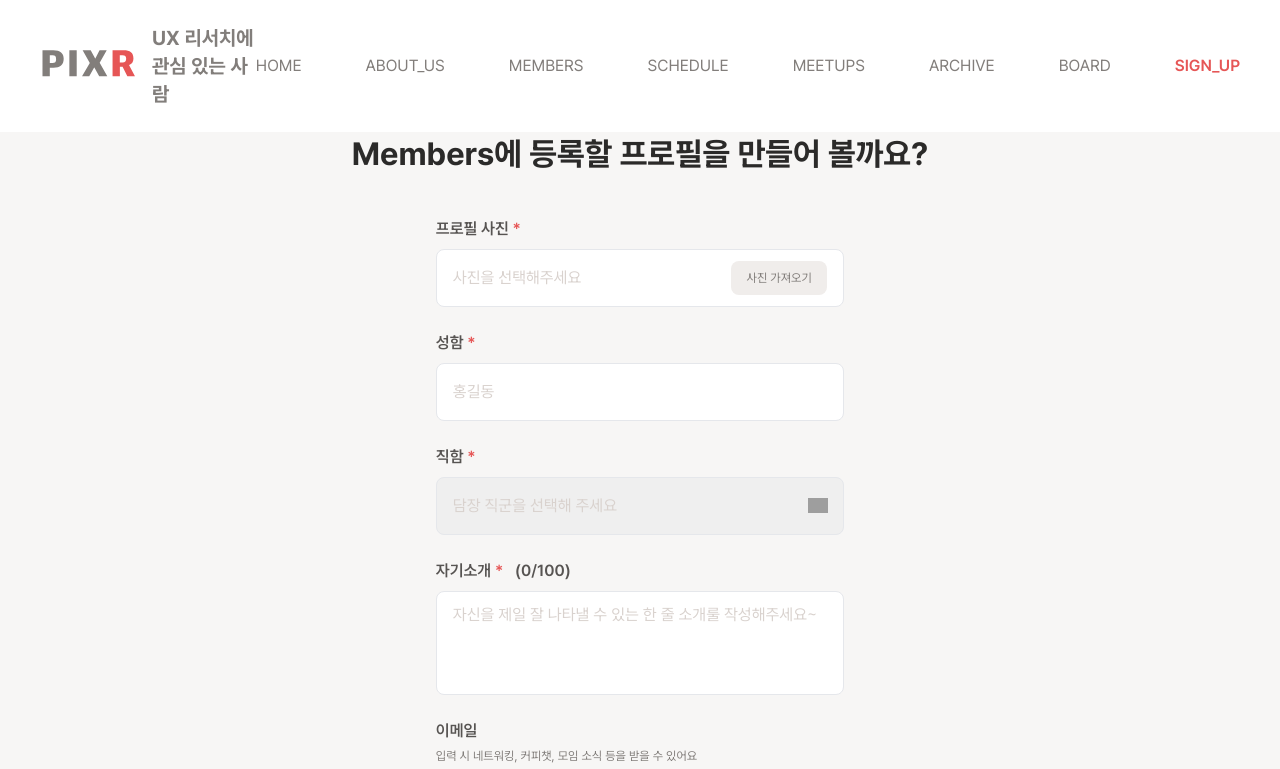
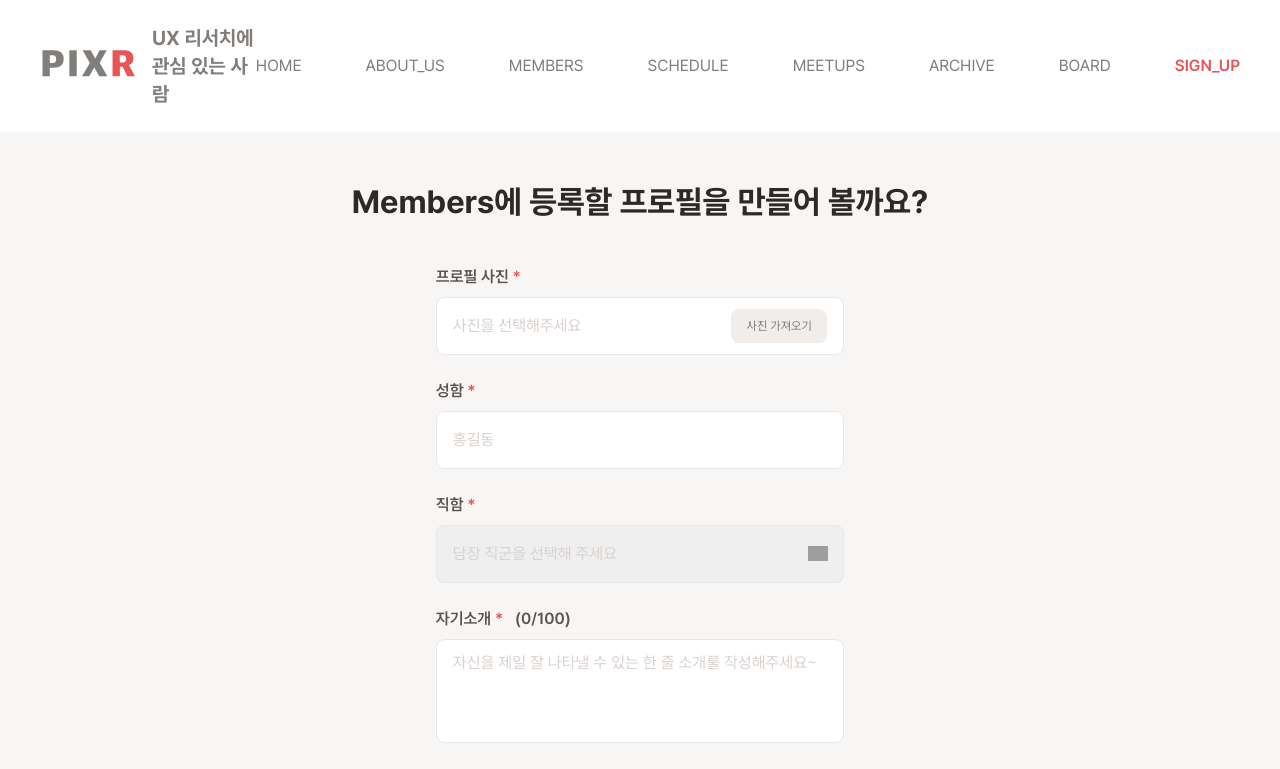
Before and after one commit to People-interested-in-UXR/Web, a Next.js app: page /sign-up in a window 1280 px wide. Shown: the top 769 px of the page. Built offline with nearby package versions, Linux system fonts and the light colour scheme; grey boxes are pictures that could not be loaded.

Commit message:
style(view): 회원가입 form 레이아웃 수정

```diff
--- a/src/app/(router)/sign-up/page.tsx
+++ b/src/app/(router)/sign-up/page.tsx
@@ -14,9 +14,9 @@ export default function Page({}) {
   const [sns, setSns] = useState("");
 
   return (
-    <Container>
+    <Container className="h-screen bg-default flex flex-col w-full">
       <PIXRHeader />
-      <div className="w-full h-calc-header bg-default flex justify-center items-center">
+      <div className="w-full  bg-default flex justify-center mt-12">
         <div className="flex flex-col justify-center text-center gap-8">
           <h1 className="text-brown-900 h1-700-32">
             Members에 등록할 프로필을 만들어 볼까요?
```
